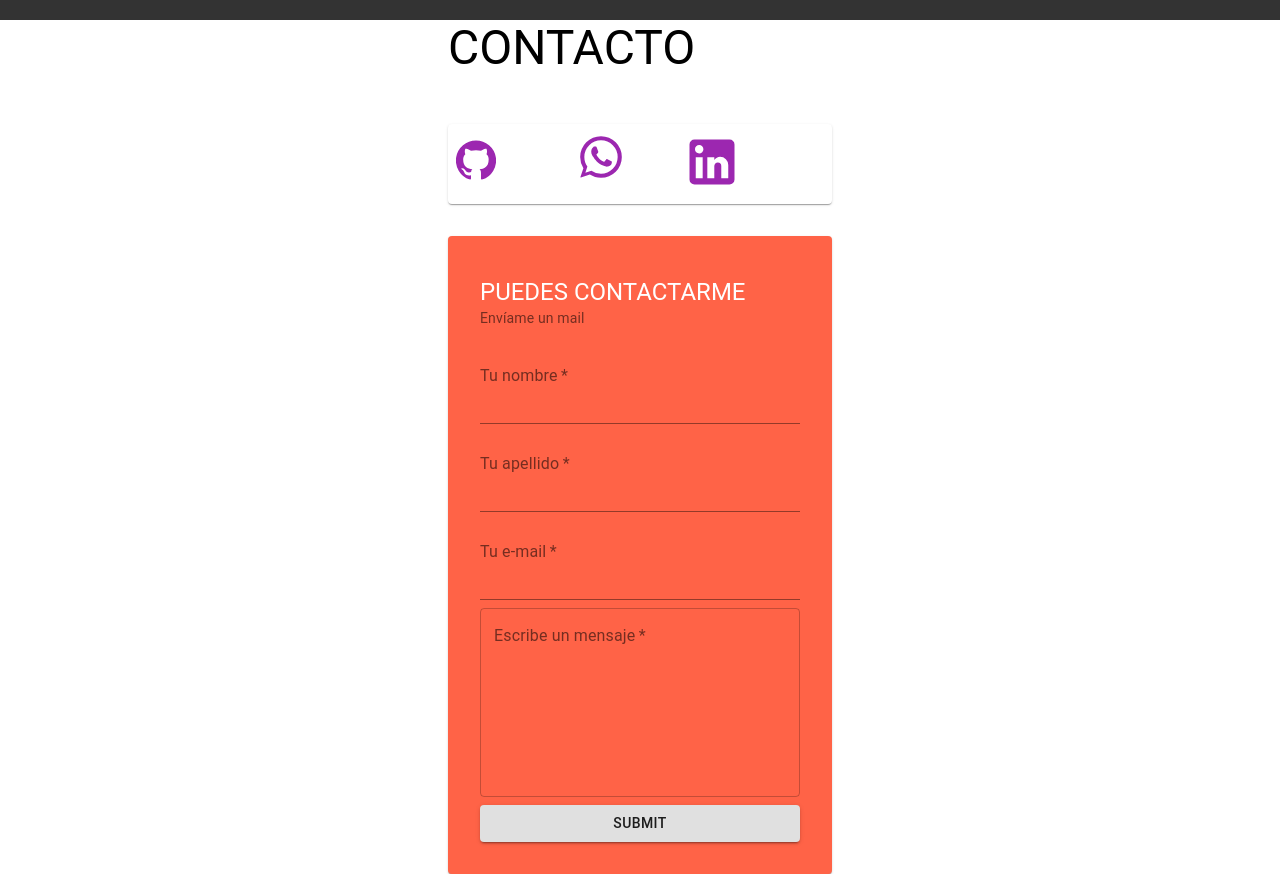
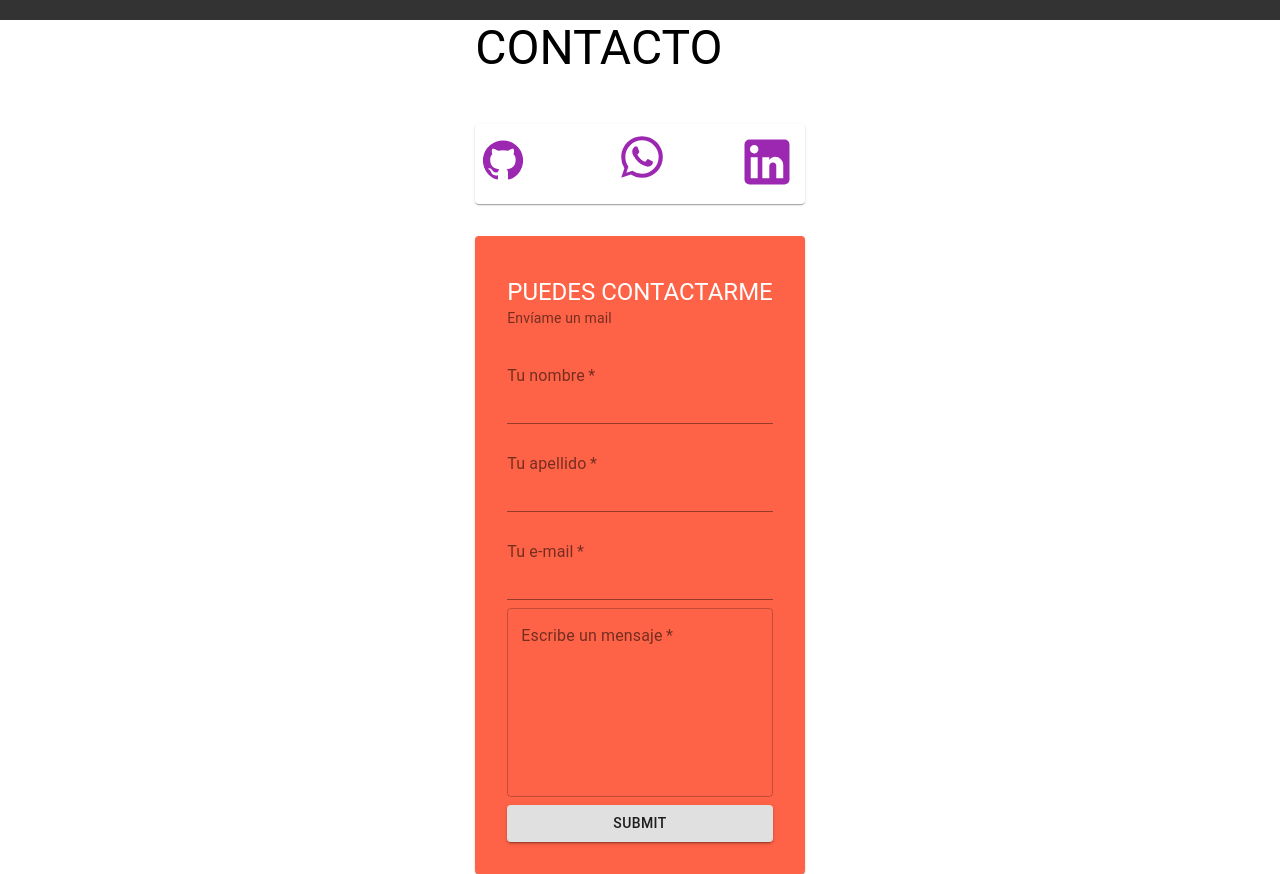
Before and after one commit to rgcivit/rodrigoguevaracivit, a React (Create React App) app: page / in a window 1280 px wide. Shown: the part 2500-3374 px from the top of the page. Built offline with nearby package versions, Linux system fonts and the light colour scheme.

Commit message:
cambios redes

```diff
--- a/src/Components/Contact.js
+++ b/src/Components/Contact.js
@@ -104,9 +104,9 @@ const useStyles = makeStyles((theme) =>({
     },
     root2:{
       height:"10vh",
-      width:"48vh",
       background:"white",
       display:"flex",
+      justifyContent:"space-between",
       objectFit:"cover",
       marginTop: theme.spacing(6),
       position:"relative",
```
